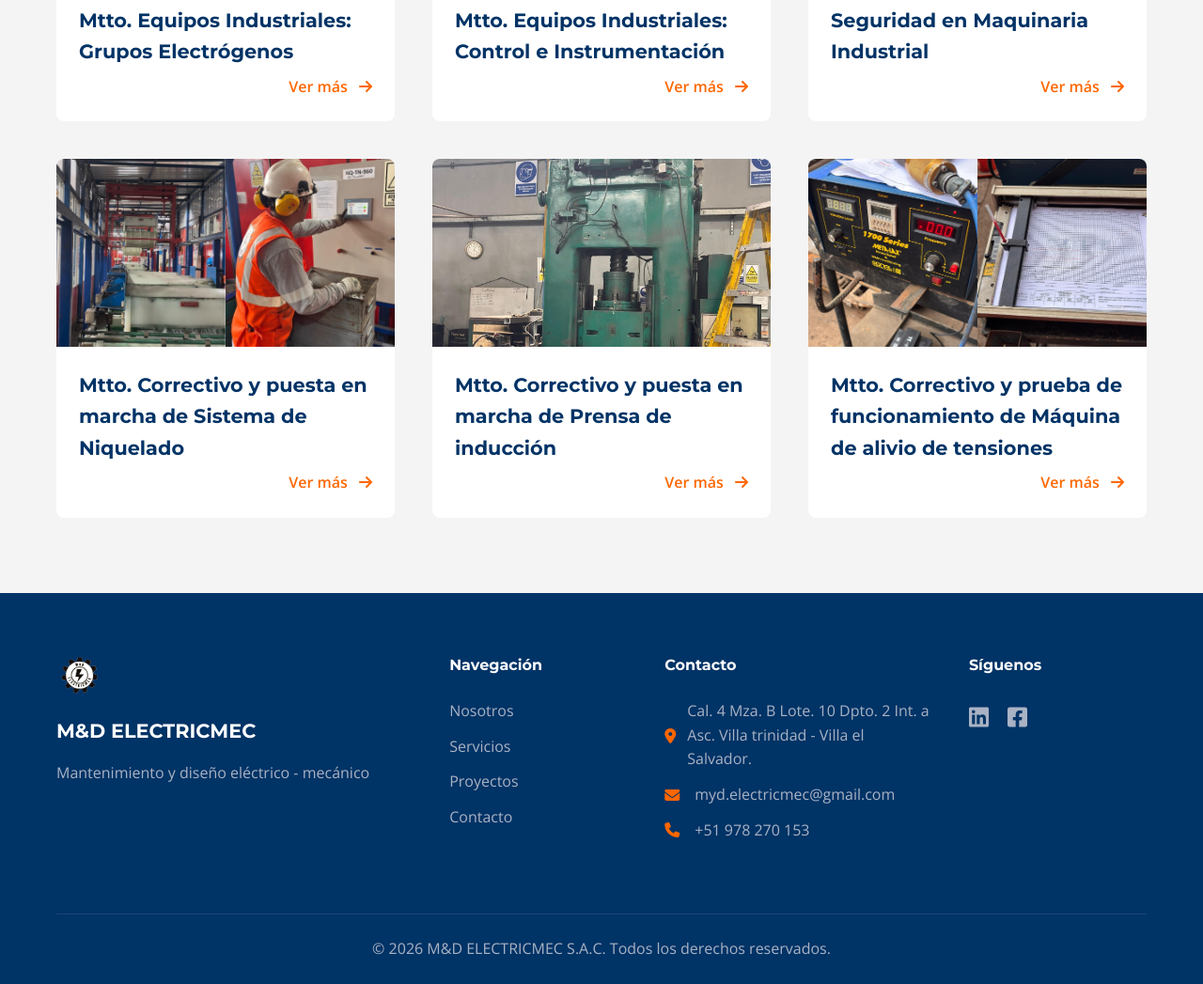
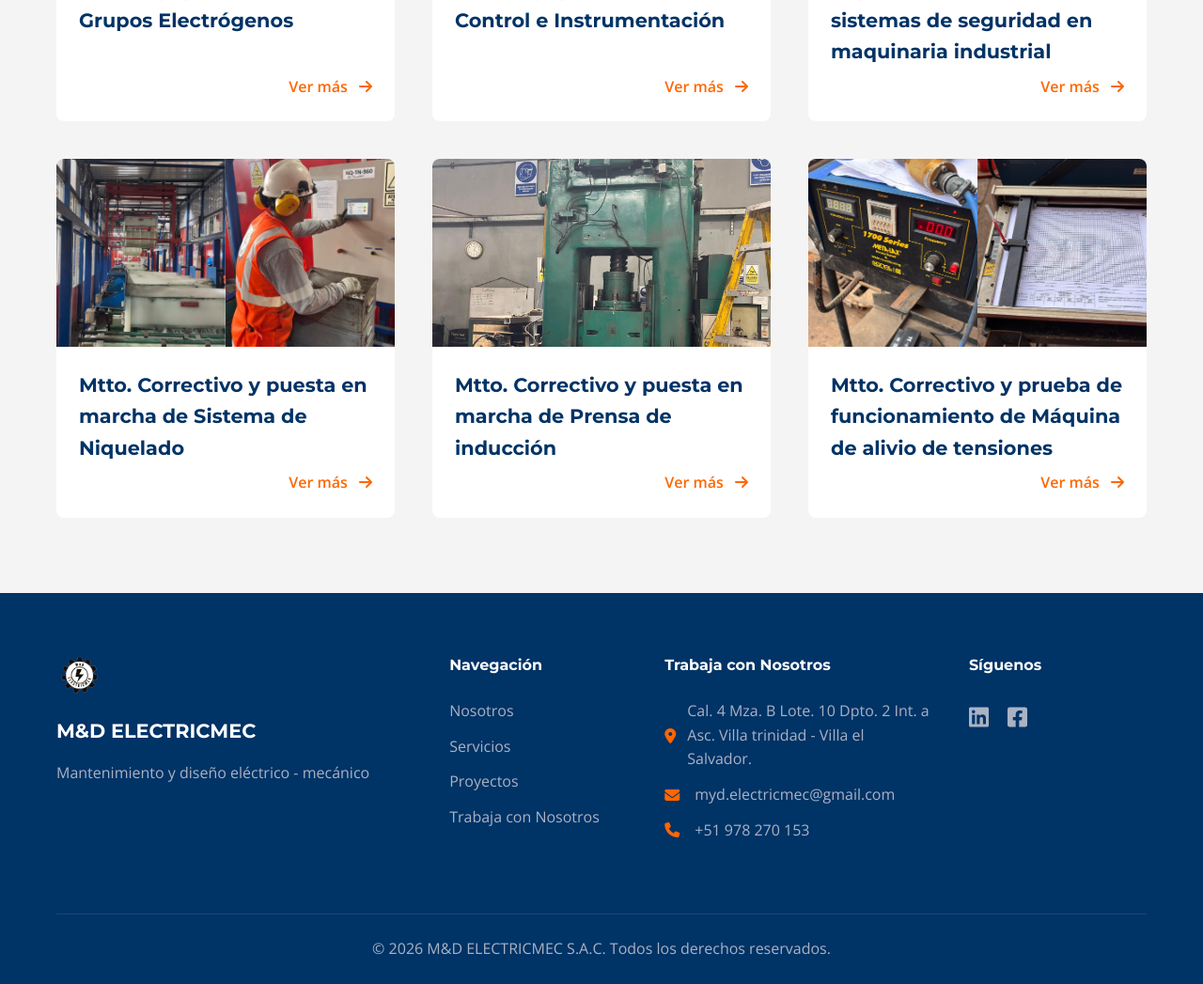
Before and after one commit to Jos-gs/M-D-ELECTRIMEC, a PHP site: page /proyectos.php in a window 1280 px wide. Shown: the part 1894-2941 px from the top of the page at 94% size. Run offline with PHP 8.4, Linux system fonts and the light colour scheme; some libraries are stand-ins or nearby versions.

Commit message:
Update "Contacto" references to "Trabaja con Nosotros" across multiple files
- Changed all instances of "Contacto" to "Trabaja con Nosotros" in contacto.php, index.php, nosotros.php, proyectos.php, and updated footer headings.
- Incremented visit counter in contador_visitas.txt to reflect the latest total.

```diff
--- a/contador_visitas.txt
+++ b/contador_visitas.txt
@@ -1 +1 @@
-170
+178
--- a/index.php
+++ b/index.php
@@ -36,7 +36,7 @@ file_put_contents($contador_file, $conteo_actual);
             <ul class="nav-menu">
                 <li><a href="nosotros.php">Nosotros</a></li>
                 <li><a href="proyectos.php">Proyectos</a></li>
-                <li><a href="contacto.php">Contacto</a></li>
+                <li><a href="contacto.php">Trabaja con Nosotros</a></li>
                 <li><a class="btn intranet" href="/logs/intranet.php">Intranet ›</a></li>
             </ul>
         </nav>
@@ -179,11 +179,11 @@ file_put_contents($contador_file, $conteo_actual);
                     <li><a href="nosotros.php">Nosotros</a></li>
                     <li><a href="#">Servicios</a></li>
                     <li><a href="#">Proyectos</a></li>
-                    <li><a href="#">Contacto</a></li>
+                    <li><a href="contacto.php">Trabaja con Nosotros</a></li>
                 </ul>
             </div>
             <div class="footer-contact">
-                <h4>Contacto</h4>
+                <h4>Trabaja con Nosotros</h4>
                  <p><i class="fas fa-map-marker-alt"></i> Cal. 4 Mza. B Lote. 10 Dpto. 2 Int. a Asc. Villa trinidad - Villa el Salvador.</p>
                 <p><i class="fas fa-envelope"></i> myd.electricmec@gmail.com</p>
                 <p><i class="fas fa-phone"></i> +51 978 270 153</p>
--- a/nosotros.php
+++ b/nosotros.php
@@ -39,7 +39,7 @@
                 </li> -->
                 <li><a href="proyectos.php">Proyectos</a></li>
                 <!-- <li><a href="#">Noticias</a></li> -->
-                <li><a href="contacto.php">Contacto</a></li>
+                <li><a href="contacto.php">Trabaja con Nosotros</a></li>
                 <li><a class="btn intranet" href="/logs/intranet.php">Intranet ›</a></li>
             </ul>
         </nav>
@@ -132,11 +132,11 @@
                     <li><a href="nosotros.php">Nosotros</a></li>
                     <li><a href="#">Servicios</a></li>
                     <li><a href="#">Proyectos</a></li>
-                    <li><a href="#">Contacto</a></li>
+                    <li><a href="contacto.php">Trabaja con Nosotros</a></li>
                 </ul>
             </div>
             <div class="footer-contact">
-                <h4>Contacto</h4>
+                <h4>Trabaja con Nosotros</h4>
                  <p><i class="fas fa-map-marker-alt"></i> Cal. 4 Mza. B Lote. 10 Dpto. 2 Int. a Asc. Villa trinidad - Villa el Salvador.</p>
                 <p><i class="fas fa-envelope"></i> myd.electricmec@gmail.com</p>
                 <p><i class="fas fa-phone"></i> +51 978 270 153</p>
--- a/proyectos.php
+++ b/proyectos.php
@@ -39,7 +39,7 @@
                 </li> -->
                 <li><a href="proyectos.php">Proyectos</a></li>
                 <!-- <li><a href="#">Noticias</a></li> -->
-                <li><a href="contacto.php">Contacto</a></li>
+                <li><a href="contacto.php">Trabaja con Nosotros</a></li>
                 <li><a class="btn intranet" href="/logs/intranet.php">Intranet ›</a></li>
             </ul>
         </nav>
@@ -77,10 +77,10 @@
             <a href="#" class="project-card"
                data-title="Diseño y Mantenimiento de Pozos a Tierra (PAT)"
                data-image="images/i4.png"
-               data-description="<p>Según NTP 370.053.</p><ul><li>Suministros de alta calidad para asegurar la correcta protección.</li><li>Construcción total de PAT.</li><li>Medición de resistencia a tierra con Telurómetro.</li><li>Inspección y firma por ingeniero colegiado y habilitado.</li></ul>">
+               data-description="<ul><li>Suministros de alta calidad para asegurar la correcta protección.</li><li>Construcción total de PAT.</li><li>Medición de resistencia a tierra con Telurómetro.</li><li>Inspección y firma por ingeniero colegiado y habilitado.</li></ul>">
                 <img src="images/i4.png" alt="Pozos a Tierra">
                 <div class="card-content">
-                    <h3>Diseño, instalación  y mantenimiento de pozos a tierra (PAT) Según ntp 370.053</h3>
+                    <h3>Diseño, instalación  y mantenimiento de pozos a tierra (PAT)</h3>
                     <span class="card-cta">Ver más <i class="fas fa-arrow-right"></i></span>
                 </div>
             </a>
@@ -174,12 +174,12 @@
             </a>
 
             <a href="#" class="project-card"
-               data-title="Implementación de Sistema de Seguridad en Maquinaria Industrial"
+               data-title="Implementación de sistemas de seguridad en maquinaria industrial"
                data-image="images/i13-1.png"
                data-description="<ul><li>Diseño e implementación de circuito de control para sistema de seguridad en Prensas industriales.</li><li>Pruebas de funcionamiento para Puesta en Marcha.</li></ul>">
                 <img src="images/i13-2.png" alt="Seguridad en Maquinaria">
                 <div class="card-content">
-                    <h3>Seguridad en Maquinaria Industrial</h3>
+                    <h3>Implementación de sistemas de seguridad en maquinaria industrial</h3>
                     <span class="card-cta">Ver más <i class="fas fa-arrow-right"></i></span>
                 </div>
             </a>
@@ -244,11 +244,11 @@
                     <li><a href="nosotros.php">Nosotros</a></li>
                     <li><a href="#">Servicios</a></li>
                     <li><a href="#">Proyectos</a></li>
-                    <li><a href="#">Contacto</a></li>
+                    <li><a href="contacto.php">Trabaja con Nosotros</a></li>
                 </ul>
             </div>
             <div class="footer-contact">
-                <h4>Contacto</h4>
+                <h4>Trabaja con Nosotros</h4>
                  <p><i class="fas fa-map-marker-alt"></i> Cal. 4 Mza. B Lote. 10 Dpto. 2 Int. a Asc. Villa trinidad - Villa el Salvador.</p>
                 <p><i class="fas fa-envelope"></i> myd.electricmec@gmail.com</p>
                 <p><i class="fas fa-phone"></i> +51 978 270 153</p>
```
Also changed, not shown: contacto.php (+5 -5 lines).
